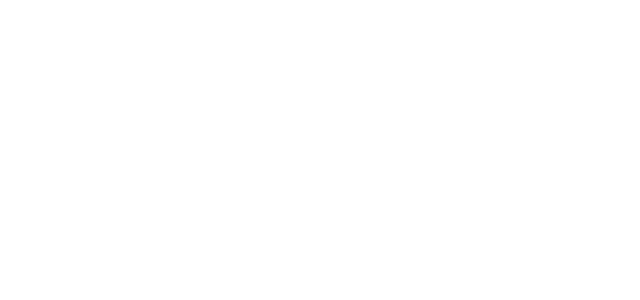
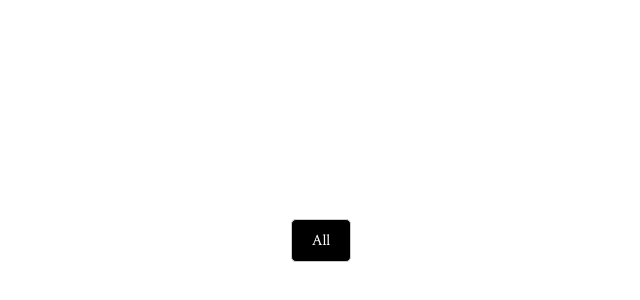
Before and after one commit to HAE-SW-School-SmartFactory-Team3/BinBuddy-FE, a Vue app in the folder BinBuddy/: page /analysis in a window 1280 px wide. Shown: the part 1315-1615 px from the top of the page, without its empty margins (319-959 px from the left). Before the commit the page ends 1541 px from the top, so only its background shows below. Built offline with nearby package versions, Linux system fonts and the light colour scheme.

Commit message:
fix : chnage boundingbox's background -> confidence text's background

```diff
--- a/BinBuddy/src/components/AnalysisPage.vue
+++ b/BinBuddy/src/components/AnalysisPage.vue
@@ -17,20 +17,43 @@
             ref="imageRef" />
           <!-- BBOX 그리기 -->
           <div
-            v-for="(item, index) in items"
+            v-for="(item, index) in filteredItems"
             :key="index"
             class="bbox"
-            :style="getBoundingBoxStyle(item.bbox, imageDimensions.width, imageDimensions.height)">
+            :style="getBoundingBoxStyle(item.bbox, imageDimensions.width, imageDimensions.height, item.type)">
+            <span>{{ item.type }} ({{ (item.confidence * 100).toFixed(1) }}%)</span>
+          </div>
+          <div
+            v-for="(item, index) in filteredItems"
+            :key="index"
+            class="bbox"
+            :style="getBoundingBoxStyle2(item.bbox, imageDimensions.width, imageDimensions.height, item.type)">
             <span>{{ item.type }} ({{ (item.confidence * 100).toFixed(1) }}%)</span>
           </div>
         </div>
       </div>
+
+      <!-- 동적 카테고리 선택 -->
+      <div class="categories">
+        <button
+          v-for="category in uniqueCategories"
+          :key="category"
+          :class="{ active: selectedCategory === category }"
+          @click="selectCategory(category)">
+          {{ category }}
+        </button>
+      </div>
+
       <ul>
         <li v-for="(item, index) in items" :key="index">
           {{ item.type }} - Confidence: {{ (item.confidence * 100).toFixed(1) }}% - BBOX: {{ item.bbox }}
         </li>
       </ul>
     </main>
+    <footer class="footer">
+      <div class="line"></div>
+      <p class="team">HAE Mobility SW School Team 3</p>
+    </footer>
   </div>
 </template>
 
@@ -45,27 +68,93 @@ const items = detectedItemsStore.items;
 const IMAGE_WIDTH = 640; // 백엔드 기준 너비
 const IMAGE_HEIGHT = 480; // 백엔드 기준 높이
 
-// 이미지 크기 변환 후 BBOX 스타일 계산 함수s
-const getBoundingBoxStyle = (bbox, imageWidth, imageHeight) => {
+// 색상 목록
+const colorList = [
+  "rgba(0, 128, 128,0.6)", // 청록
+  "rgba(255, 0, 0,0.6)", // 빨강
+  "rgba(0, 0, 255,0.6)", // 파랑
+  "rgba(0, 255, 0,0.6)", // 초록
+  "rgba(255, 165, 0,0.6)", // 주황
+  "rgba(128, 0, 128,0.6)", // 보라
+];
+
+// 고유 카테고리 추출 및 색상 매핑
+const uniqueCategories = computed(() => {
+  const types = [...new Set(items.map((item) => item.type))];
+  return ["All", ...types]; // "All" 포함
+});
+
+const categoryColors = ref({});
+uniqueCategories.value.forEach((category, index) => {
+  if (category !== "All") {
+    categoryColors.value[category] = colorList[index % colorList.length];
+  }
+});
+
+// 카테고리 선택 상태
+const selectedCategory = ref("All");
+
+// 필터링된 항목
+const filteredItems = computed(() => {
+  if (selectedCategory.value === "All") return items;
+  return items.filter((item) => item.type === selectedCategory.value);
+});
+
+// 카테고리 선택 핸들러
+const selectCategory = (category) => {
+  selectedCategory.value = category;
+};
+
+// 박스 색상 반환
+const getBoxColor = (type) => {
+  return categoryColors.value[type] || "rgba(255, 255, 0, 0.5)"; // 기본값: 노란색
+};
+
+// BBOX 스타일 계산
+const getBoundingBoxStyle = (bbox, imageWidth, imageHeight, type) => {
   const scaleX = imageWidth / IMAGE_WIDTH; // 너비 비율
   const scaleY = imageHeight / IMAGE_HEIGHT; // 높이 비율
   const [x, y, width, height] = bbox;
+
   return {
     position: "absolute",
-    border: "2px solid red",
-    color: "white",
+    border: `2px solid ${getBoxColor(type)}`,
+    color: "black",
     left: `${((x * scaleX) / imageWidth) * 100}%`,
     top: `${((y * scaleY) / imageHeight) * 100}%`,
     width: `${(((width - x) * scaleX) / imageWidth) * 100}%`,
     height: `${(((height - y) * scaleY) / imageHeight) * 100}%`,
+    // backgroundColor: getBoxColor(type), // 배경색
+    // padding: "2px 4px", // 텍스트 주변 여백
+    // borderRadius: "4px", // 둥근 모서리 (선택 사항)
+    // display: "inline-block", // 텍스트 영역에만 적용
+  };
+};
+const getBoundingBoxStyle2 = (bbox, imageWidth, imageHeight, type) => {
+  const scaleX = imageWidth / IMAGE_WIDTH; // 너비 비율
+  const scaleY = imageHeight / IMAGE_HEIGHT; // 높이 비율
+  const [x, y, width, height] = bbox;
+
+  return {
+    position: "absolute",
+    border: `2px solid ${getBoxColor(type)}`,
+    color: "white",
+    fontWeight: "bold",
+    left: `${((x * scaleX) / imageWidth) * 100}%`,
+    top: `${((y * scaleY) / imageHeight) * 100}%`,
+    width: `${(((width - x) * scaleX) / imageWidth) * 100}%`,
+    // height: `${(20 / imageHeight) * 100}%`,
+    backgroundColor: getBoxColor(type), // 배경색
+    // padding: "2px 4px", // 텍스트 주변 여백
+    // borderRadius: "4px", // 둥근 모서리 (선택 사항)
+    // display: "inline-block", // 텍스트 영역에만 적용
   };
 };
 
-// 이미지 렌더링 후 크기 계산
+// 이미지 크기 계산
 const imageRef = ref(null);
 const imageDimensions = computed(() => {
   if (imageRef.value) {
-    console.log(imageRef.value.clientWidth, imageRef.value.clientHeight);
     return {
       width: imageRef.value.clientWidth,
       height: imageRef.value.clientHeight,
@@ -76,28 +165,37 @@ const imageDimensions = computed(() => {
 </script>
 
 <style scoped>
-.point {
-  position: absolute;
-  width: 10px;
-  height: 10px;
-  border-radius: 50%;
-  background-color: red; /* 기본 색상 */
-  z-index: 10; /* 이미지 위에 표시되도록 설정 */
+/* 카테고리 버튼 */
+.categories {
+  margin: 20px;
+  text-align: center;
+}
+.categories button {
+  padding: 10px 20px;
+  margin: 5px;
+  border: 1px solid #ccc;
+  border-radius: 5px;
+  background-color: white;
+  color: black;
+  cursor: pointer;
+}
+.categories button.active {
+  background-color: black;
+  color: white;
 }
 
+/* 이미지 박스 */
 .imageWrapper {
   position: relative;
   display: inline-block;
   width: 100%;
   height: auto;
 }
-
 .bbox {
   position: absolute;
   border: 2px solid red;
   color: white;
-  background-color: rgba(255, 0, 0, 0.5);
-  font-size: 12px;
+  font-size: 1rem;
   z-index: 10;
   pointer-events: none; /* 클릭 방지 */
 }
```
